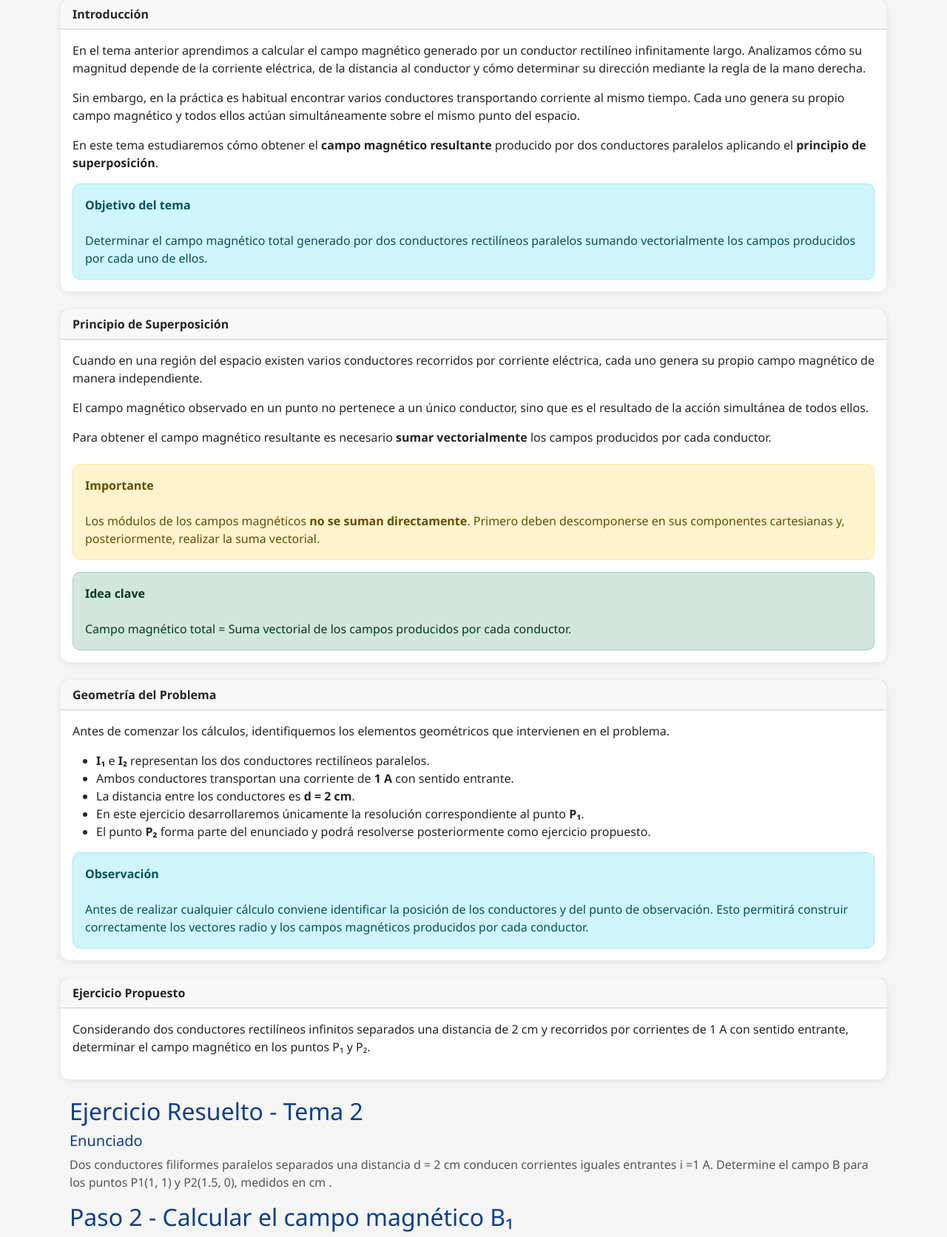
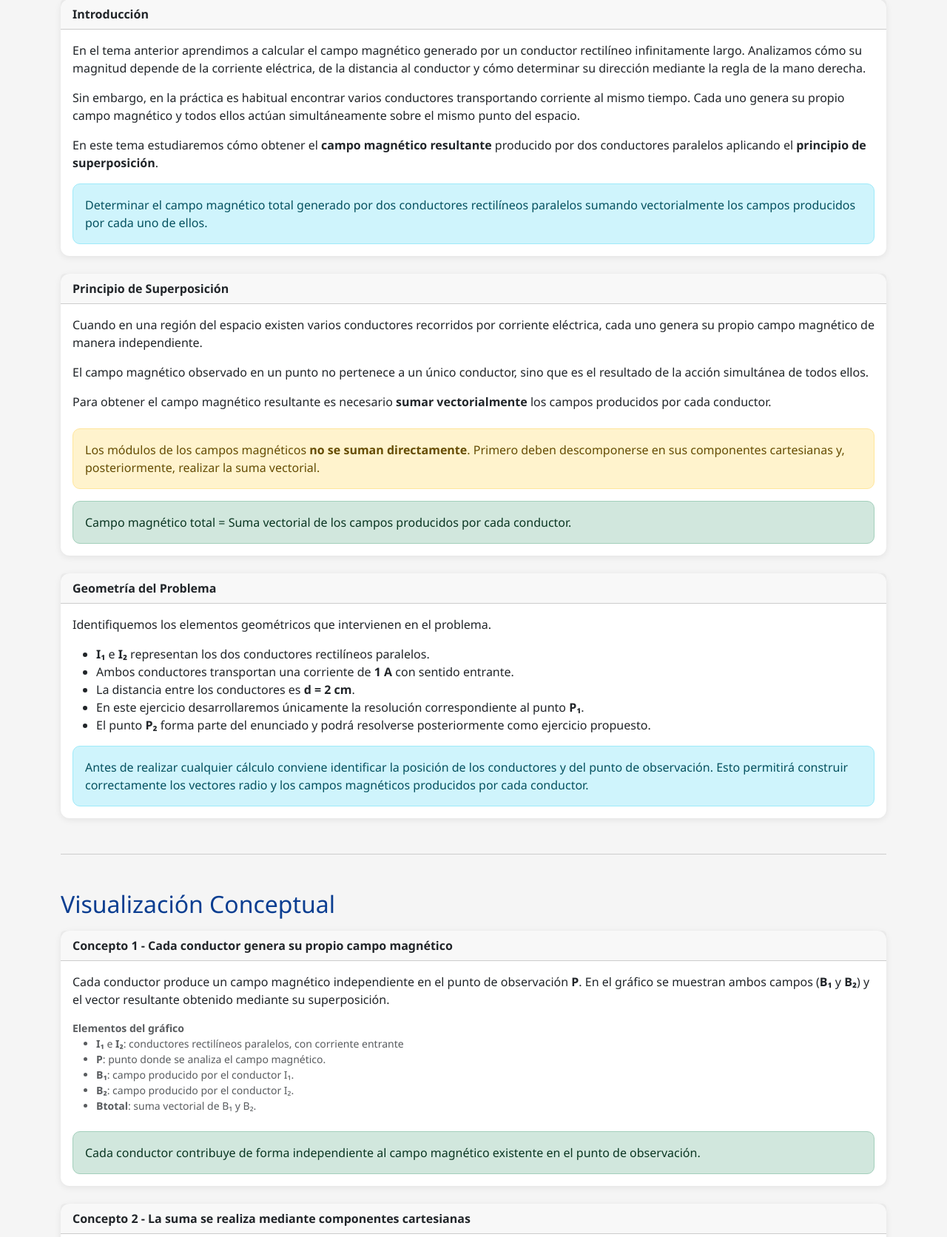
Before and after one commit to jhgakiyama/electromagnetismo-simulator, a Flask app: template app/templates/tema2_resolucion_p1.html in a window 1280 px wide. Shown: the part 258-1930 px from the top of the page at 74% size. Run offline with Flask 3, Linux system fonts and the light colour scheme; the template is opened without the code that fills it, so the values that code supplies are empty.

Commit message:
Agrego las secciones para la visualizacion de los graficos conceptuales 1 y 2

```diff
--- a/app/templates/tema2_resolucion_p1.html
+++ b/app/templates/tema2_resolucion_p1.html
@@ -34,8 +34,6 @@
         </p>
 
         <div class="alert alert-info mt-3 mb-0">
-            <strong>Objetivo del tema</strong>
-            <br><br>
             Determinar el campo magnético total generado por dos
             conductores rectilíneos paralelos sumando vectorialmente los
             campos producidos por cada uno de ellos.
@@ -67,16 +65,12 @@
             por cada conductor.
         </p>
         <div class="alert alert-warning mt-4">
-            <strong>Importante</strong>
-            <br><br>
             Los módulos de los campos magnéticos
             <strong>no se suman directamente</strong>.
             Primero deben descomponerse en sus componentes cartesianas y,
             posteriormente, realizar la suma vectorial.
         </div>
         <div class="alert alert-success mt-3 mb-0">
-            <strong>Idea clave</strong>
-            <br><br>
             Campo magnético total = Suma vectorial de los campos
             producidos por cada conductor.
         </div>
@@ -90,58 +84,103 @@
     </div>
 
     <div class="card-body">
-
         <p>
-            Antes de comenzar los cálculos, identifiquemos los elementos
-            geométricos que intervienen en el problema.
+            Identifiquemos los elementos geométricos que intervienen en el problema.
         </p>
 
         <ul>
-
-            <li>
-                <strong>I₁</strong> e <strong>I₂</strong> representan los
-                dos conductores rectilíneos paralelos.
-            </li>
-
-            <li>
-                Ambos conductores transportan una corriente de
-                <strong>1 A</strong> con sentido entrante.
-            </li>
-
-            <li>
-                La distancia entre los conductores es
-                <strong>d = 2 cm</strong>.
-            </li>
-
-            <li>
-                En este ejercicio desarrollaremos únicamente la resolución
-                correspondiente al punto <strong>P₁</strong>.
-            </li>
-
-            <li>
-                El punto <strong>P₂</strong> forma parte del enunciado y
-                podrá resolverse posteriormente como ejercicio propuesto.
-            </li>
-
+            <li><strong>I₁</strong> e <strong>I₂</strong> representan los dos conductores rectilíneos paralelos.</li>
+            <li>Ambos conductores transportan una corriente de <strong>1 A</strong> con sentido entrante.</li>
+            <li>La distancia entre los conductores es <strong>d = 2 cm</strong>.</li>
+            <li>En este ejercicio desarrollaremos únicamente la resolución correspondiente al punto <strong>P₁</strong>.</li>
+            <li>El punto <strong>P₂</strong> forma parte del enunciado y podrá resolverse posteriormente como ejercicio propuesto.</li>
         </ul>
 
         <div class="alert alert-info mt-3 mb-0">
-            <strong>Observación</strong>
-            <br><br>
             Antes de realizar cualquier cálculo conviene identificar la
             posición de los conductores y del punto de observación. Esto
             permitirá construir correctamente los vectores radio y los
             campos magnéticos producidos por cada conductor.
         </div>
+    </div>
+</div>
 
+<hr class="my-5">
+<h2 class="mb-3">Visualización Conceptual</h2>
+<div class="card mb-4">
+
+    <div class="card-header">
+        <strong>Concepto 1 - Cada conductor genera su propio campo magnético</strong>
     </div>
 
+    <div class="card-body">
+        <p>
+            Cada conductor produce un campo magnético independiente en el
+            punto de observación <strong>P</strong>. En el gráfico se muestran
+            ambos campos (<strong>B₁</strong> y <strong>B₂</strong>) y el
+            vector resultante obtenido mediante su superposición.
+        </p>
+
+        {{ grafico_conceptual_2a|safe }}
+
+        <div class="small text-muted mt-3">
+            <strong>Elementos del gráfico</strong>
+            <ul class="mb-0">
+                <li><strong>I₁</strong> e <strong>I₂</strong>: conductores rectilíneos paralelos, con corriente entrante</li>
+                <li><strong>P</strong>: punto donde se analiza el campo magnético.</li>
+                <li><strong>B₁</strong>: campo producido por el conductor I₁.</li>
+                <li><strong>B₂</strong>: campo producido por el conductor I₂.</li>
+                <li><strong>Btotal</strong>: suma vectorial de B₁ y B₂.</li>
+            </ul>
+        </div>
+
+        <div class="alert alert-success mt-4 mb-0">
+            Cada conductor contribuye de forma independiente al campo magnético existente en el punto de observación.
+        </div>
+    </div>
+</div>
+
+<div class="card mb-5">
+    <div class="card-header">
+        <strong>Concepto 2 - La suma se realiza mediante componentes cartesianas</strong>
+    </div>
+
+    <div class="card-body">
+        <p>
+            Para obtener el campo magnético resultante no basta con sumar
+            los módulos de los vectores. Es necesario descomponer cada
+            campo en sus componentes cartesianas y realizar la suma sobre
+            cada eje.
+        </p>
+
+        {{ grafico_conceptual_2b|safe }}
+
+        <div class="small text-muted mt-3">
+            <strong><strong>Elementos del gráfico</strong></strong>
+
+            <ul class="mb-0">
+                <li><strong>Bx₁</strong> y <strong>By₁</strong>: componentes del campo generado por I₁.</li>
+                <li><strong>Bx₂</strong> y <strong>By₂</strong>: componentes del campo generado por I₂.</li>
+                <li>Las componentes horizontales se suman entre sí.</li>
+                <li>Las componentes verticales se suman entre sí.</li>
+                <li>El vector obtenido corresponde al campo magnético total.</li>
+            </ul>
+        </div>
+
+        <div class="alert alert-success mt-4 mb-0">
+            <p>El campo magnético total se obtiene realizando una
+            <strong>suma vectorial</strong>, es decir, sumando las
+            componentes de cada vector:
+            </p>
+            <p><strong>Btx</strong> = Bx₁ + Bx₂</p>
+            <p><strong>Bty</strong> = By₁ + By₂</p>
+
+        </div>
+    </div>
 </div>
 
 <div class="card mb-4">
-    <div class="card-header">
-        <strong>Ejercicio Propuesto</strong>
-    </div>
+    <div class="card-header"><strong>Ejercicio Propuesto</strong></div>
     <div class="card-body">
         <p>
             Considerando dos conductores rectilíneos infinitos separados
```
